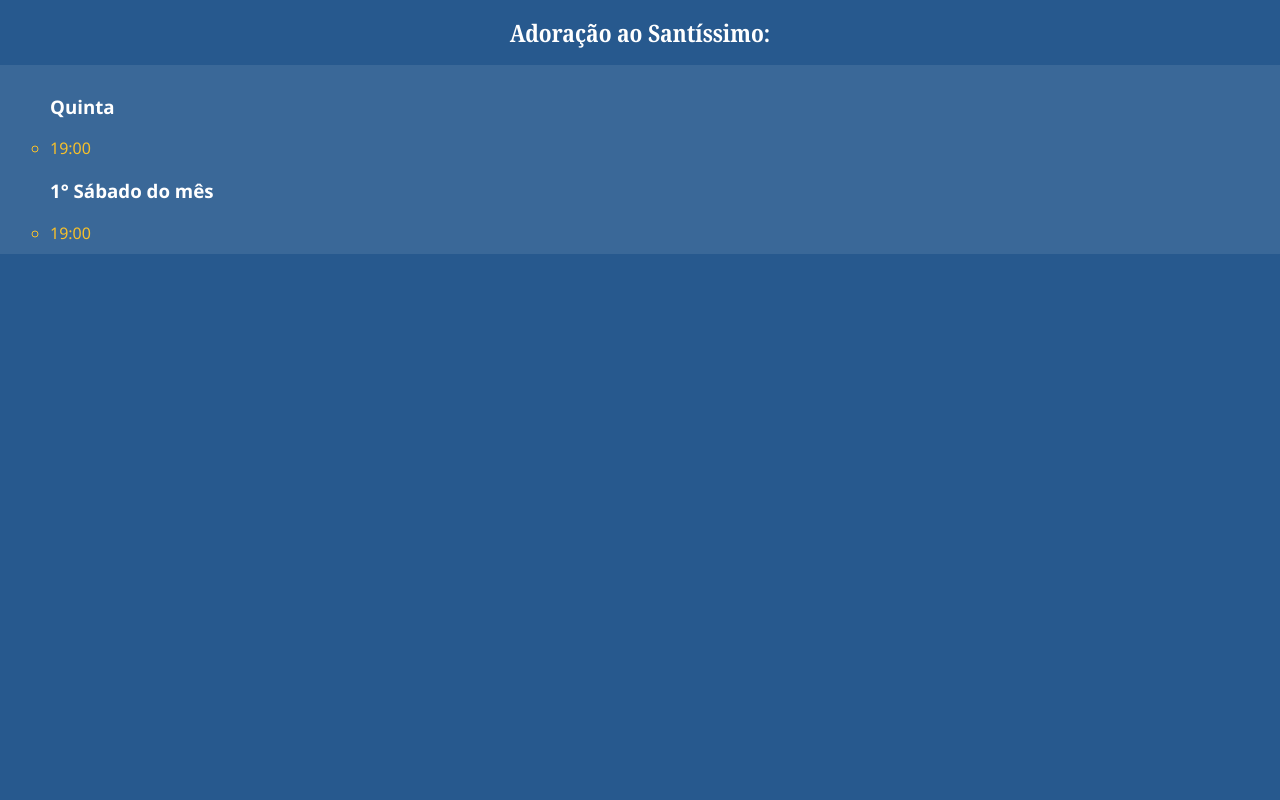
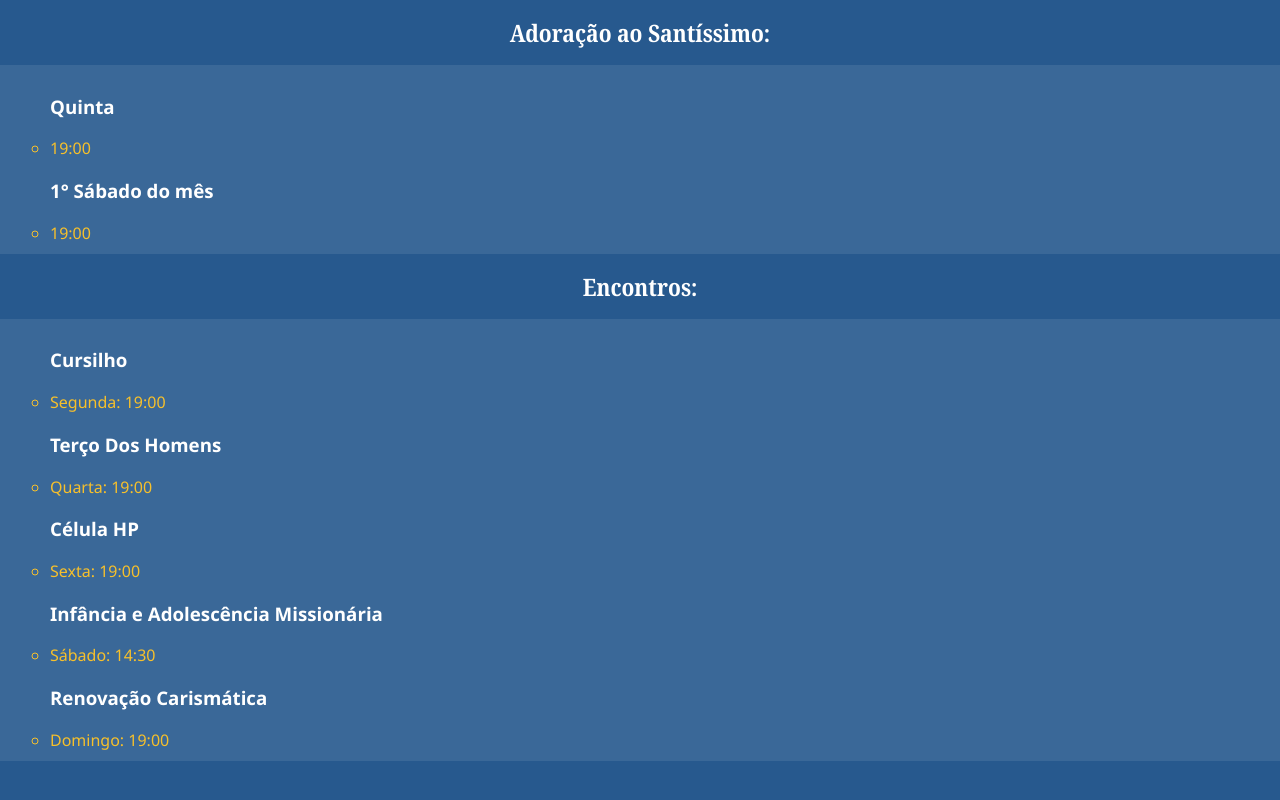
Before and after one commit to alysson0321/site-pascom, a plain HTML site: page horarios.html in a window 1280 px wide. Shown: the part 890-1690 px from the top of the page. Drawn offline with Linux system fonts and the light colour scheme.

Commit message:
Feitas alterações nos horários, e correção na logo do terço dos homens

```diff
--- a/horarios.html
+++ b/horarios.html
@@ -56,6 +56,23 @@
             </ul>
         </ul>
 
+    <section class="missas">
+        <h2 style="text-align: center;">Encontros:</h2>
+        <ul class="horarios-missas">
+            <ul class="horarios">
+                    <h3>Cursilho</h3>
+                    <li>Segunda: 19:00</li>
+                    <h3>Terço Dos Homens</h3>
+                    <li>Quarta: 19:00</li>
+                    <h3>Célula HP</h3>
+                    <li>Sexta: 19:00</li>
+                    <h3>Infância e Adolescência Missionária</h3>
+                    <li>Sábado: 14:30</li>
+                    <h3>Renovação Carismática</h3>
+                    <li>Domingo: 19:00</li>
+            </ul>
+        </ul>
+
     </section>
 
     <footer class="rodape">
--- a/style.css
+++ b/style.css
@@ -186,6 +186,10 @@ h2{
 .subtitulo{
     font-style: italic;
 }
+.frase{
+
+    color: #9E3636;
+}
 a {
     text-decoration: none;
     color: inherit;
```
Also changed, not shown: index.html (+3 -3 lines), imagens/logos pastorais/logo terço dos homens.jpg.
